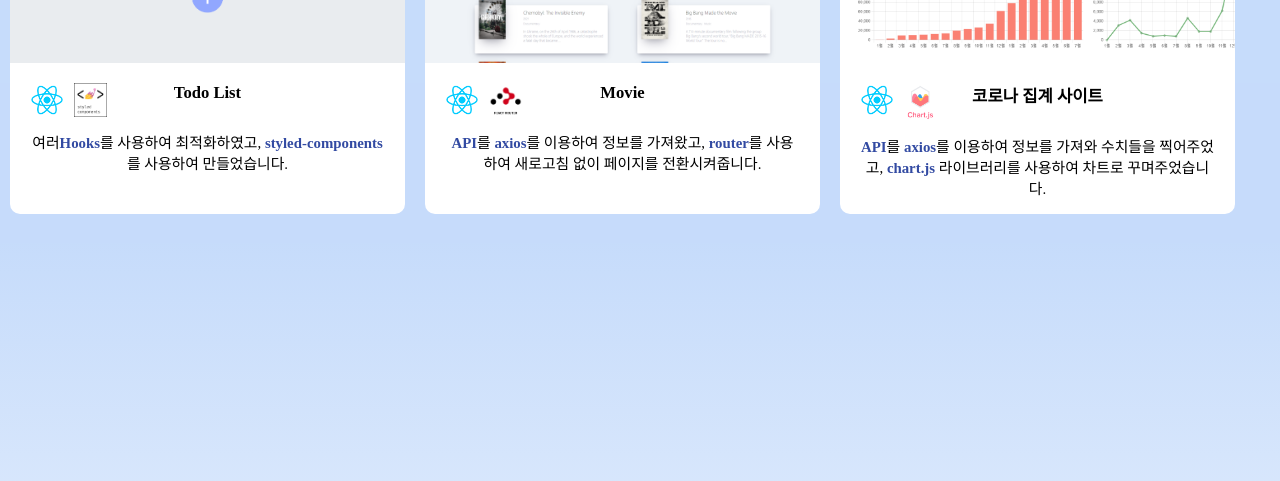
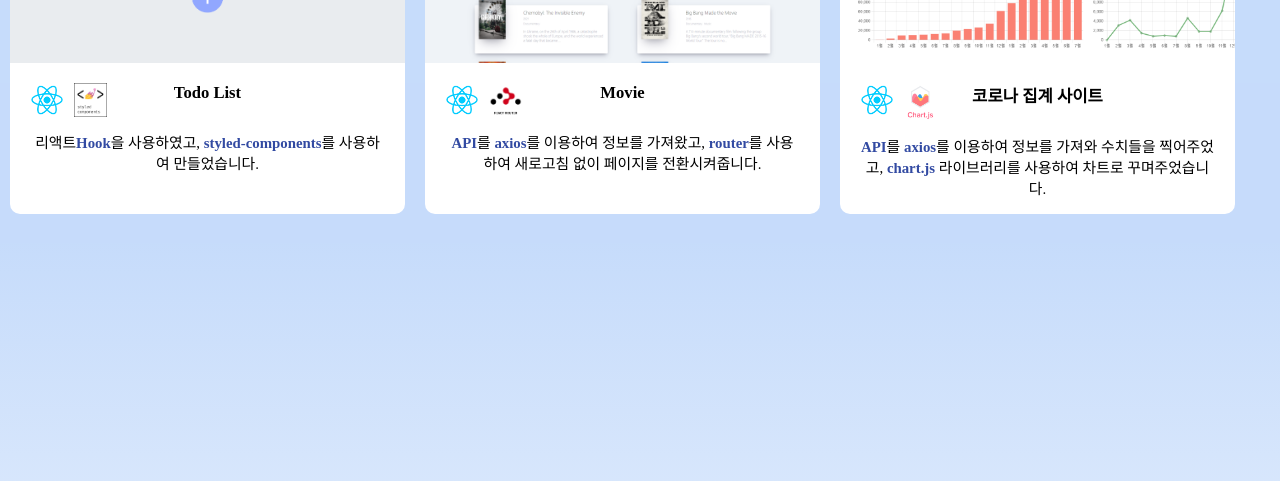
Before and after one commit to nariri0814/synPortfolio, a plain HTML site: page index.html in a window 1280 px wide. Shown: the part 5760-6241 px from the top of the page. Drawn offline with nearby package versions, Linux system fonts and the light colour scheme; animation ran at ten frames a second; a web font is replaced by a local one.

Commit message:
투두리스트 수정

```diff
--- a/index.html
+++ b/index.html
@@ -411,7 +411,7 @@
                                     <img src="img/skills/styled_components.png" alt="styled_components">
                                 </div>
                                 <p class="react_txt_tit">Todo List</p>
-                                <p class="react_txt_desc">여러<span>Hooks</span>를 사용하여 최적화하였고, <span>styled-components</span>를 사용하여 만들었습니다.</p>
+                                <p class="react_txt_desc">리액트<span>Hook</span>을 사용하였고, <span>styled-components</span>를 사용하여 만들었습니다.</p>
                             </div>
                         </div>
                         <div class="react_box">
```
